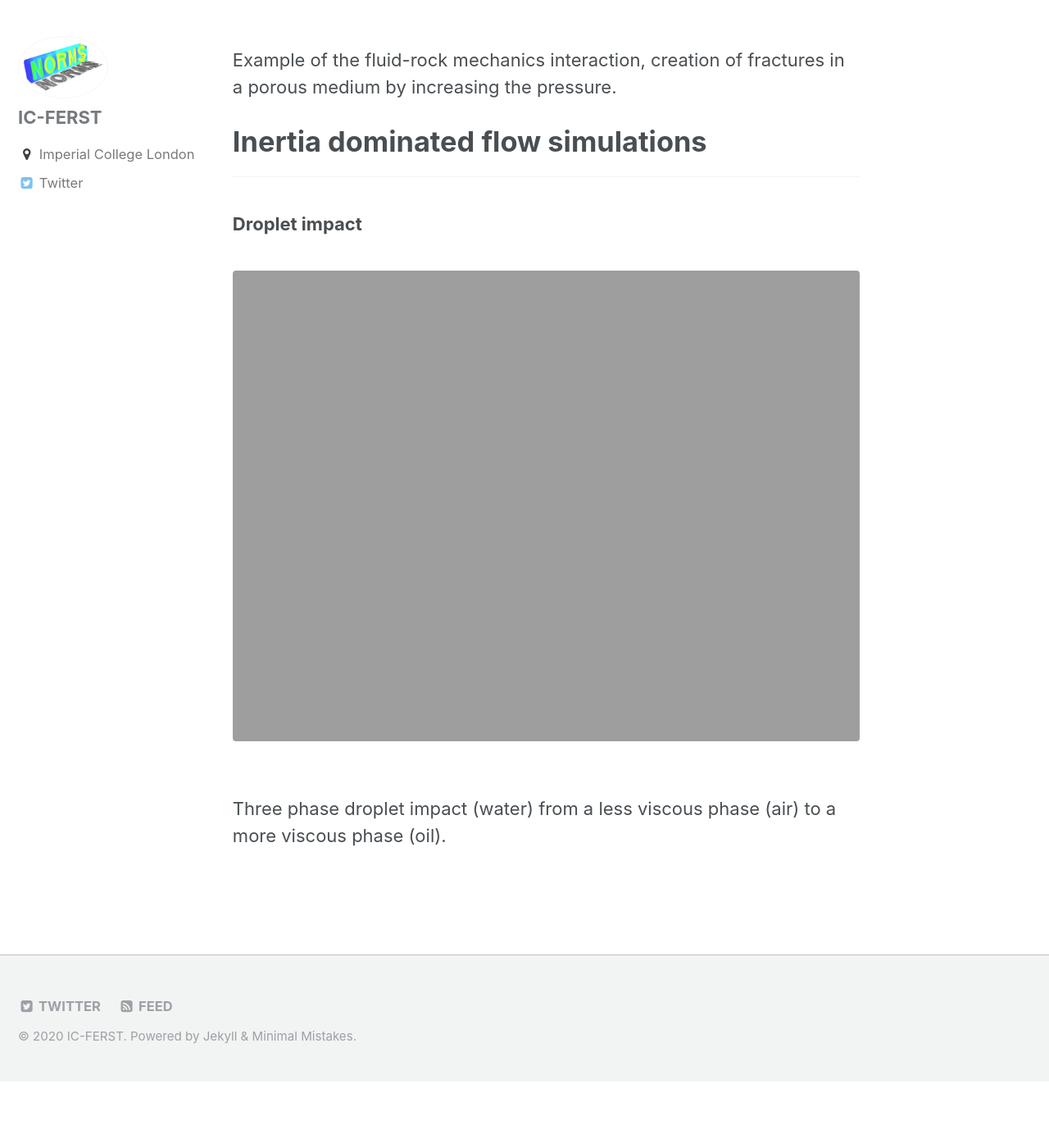
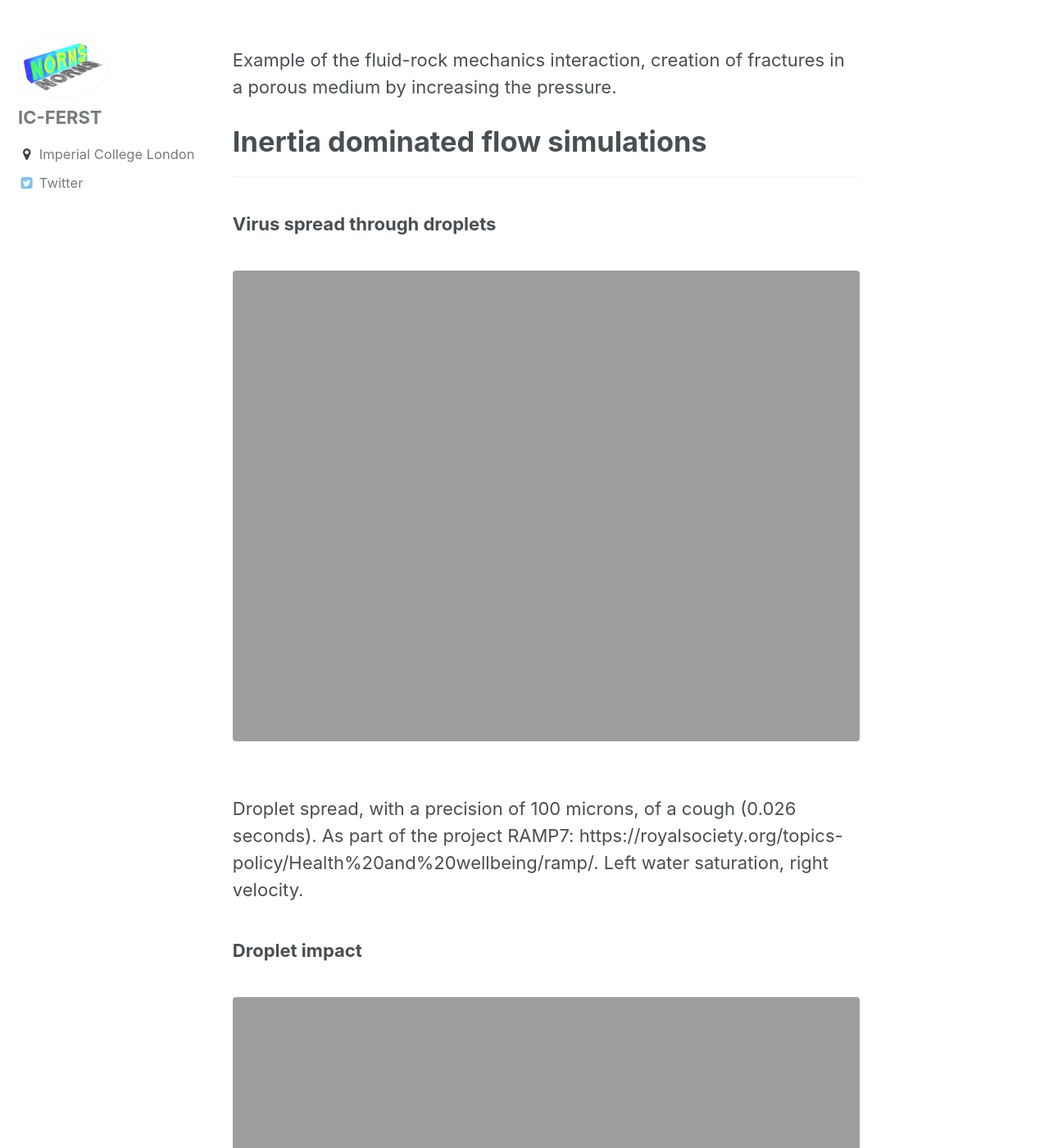
Before and after one commit to Multifluids/multifluids.github.com, a Jekyll site: the page built from _pages/examples.md, in a window 1280 px wide and 1400 px high, scrolled down 5122 px. Shown: the whole window at 82% size. Built offline with Jekyll 4.4.1, drawn with Linux system fonts in a browser that asks for light colours; before the commit the page ends 6441 px from its top, so only the background shows below that.

Commit message:
Added video of coughing as another example.

```diff
--- a/_pages/examples.md
+++ b/_pages/examples.md
@@ -53,6 +53,13 @@ Example of the fluid-rock mechanics interaction, creation of fractures in a poro
 
 ***
 
+### Virus spread through droplets
+<figure>
+  <img src="{{ '/assets/images/cough2D_combined.gif' | absolute_url }}" alt="Droplet spreading due to coughing.">
+</figure>
+Droplet spread, with a precision of 100 microns, of a cough (0.026 seconds). As part of the project RAMP7: https://royalsociety.org/topics-policy/Health%20and%20wellbeing/ramp/. Left water saturation, right velocity.
+
+
 ### Droplet impact
 <figure>
   <img src="{{ '/assets/images/droplet-vertical-impact.gif' | absolute_url }}" alt="A column of water collapsing in air under its own weight.">
```
Also changed, not shown: 1 other file.
